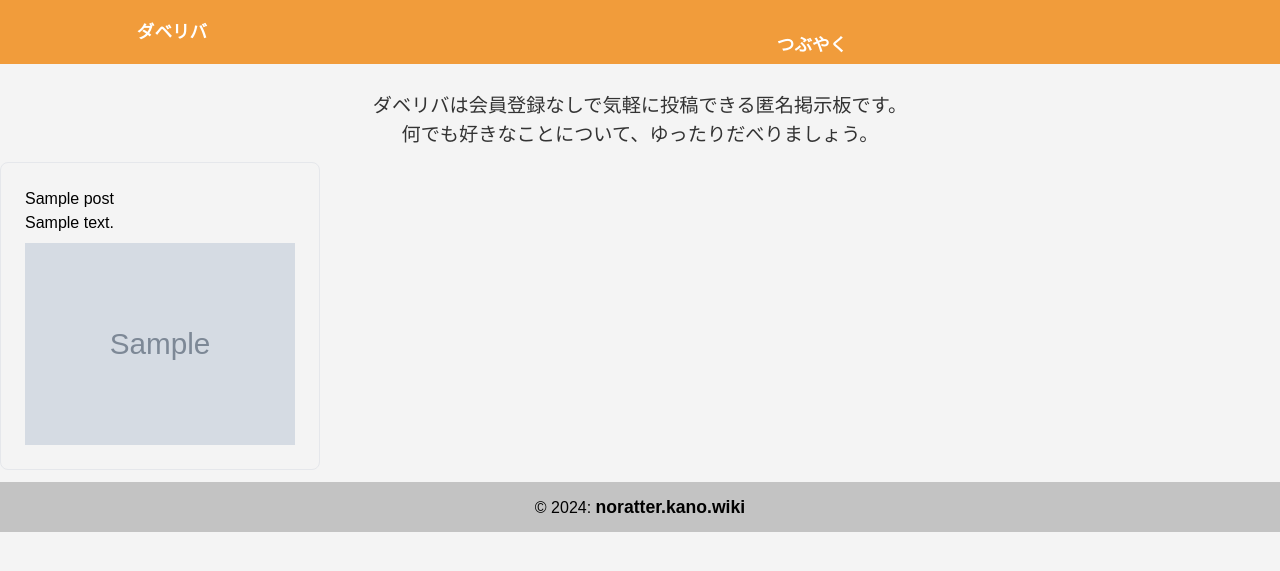
After one commit to SouthernMinami/daberiba, a PHP site: template Views/home.php in a window 1280 px wide. The commit adds this page. Shown: the top 571 px of the page. Run offline with PHP 8.4, Linux system fonts and the light colour scheme; the template is opened without the code that fills it: most values are stand-ins (such as "Sample title", 1, 10 or a date in 2020); grey boxes marked "Sample" are stand-in pictures; some libraries are stand-ins or nearby versions.

Commit message:
Feat: メインスレッドの仮一覧を表示

```diff
--- a/Database/DataAccess/Implementations/PostDAOImpl.php
+++ b/Database/DataAccess/Implementations/PostDAOImpl.php
@@ -115,7 +115,7 @@ class PostDAOImpl implements PostDAO
     {
         $mysqli = DatabaseManager::getMysqliConnection();
 
-        $query = "SELECT * FROM posts LIMIT ?, ? WHERE parent_id IS NULL";
+        $query = "SELECT * FROM posts WHERE parent_id < 1 LIMIT ?, ?";
 
         $results = $mysqli->prepareAndFetchAll($query, 'ii', [$offset, $limit]);
 
@@ -132,5 +132,4 @@ class PostDAOImpl implements PostDAO
 
         return $results === null ? [] : $this->resultToPosts($results);
     }
-
 }
--- /dev/null
+++ b/Views/component/postCard.php
@@ -0,0 +1,7 @@
+<div class="max-w-sm my-3 p-6 border rounded-lg card" style="width: 20rem;">
+    <div class="card-body">
+        <h2 class="card-title"><?= htmlspecialchars($post->getTitle()) ?></h2>
+        <h6 class="card-content mb-2 text-muted"><?= htmlspecialchars($post->getContent()) ?></h6>
+        <img src="<?= htmlspecialchars($post->getThumbnailPath()) ?>" class="card-img-top" alt="...">
+    </div>
+</div>
--- /dev/null
+++ b/Views/home.php
@@ -0,0 +1,17 @@
+<d?php
+
+namespace Views;
+
+?>
+
+<div class="title-container">
+    <p class="page-description pt-6">ダベリバは会員登録なしで気軽に投稿できる匿名掲示板です。<br/> 何でも好きなことについて、ゆったりだべりましょう。</p>
+</div>
+
+<div class="container flex flex-col align-center">
+    <div class="flex flex-col align-center">
+        <?php foreach($posts as $post): ?>
+        <?php include 'component/postCard.php'; ?>
+        <?php endforeach; ?>
+    </div>
+</div>
--- a/Views/layout/header.php
+++ b/Views/layout/header.php
@@ -4,27 +4,25 @@
 <head>
     <meta charset="utf-8">
     <meta name="viewport" content="width=device-width, initial-scale=1">
+    <link rel="icon" href="../public/imgs/favicon.ico" type="image/x-icon">
+    <link rel="stylesheet" href="../public/css/style.css">
+    <script src="https://cdn.tailwindcss.com"></script>
 
-    <link rel="stylesheet" href="../public/css/style.css">
-    <link href="https://cdn.jsdelivr.net/npm/bootstrap@5.0.2/dist/css/bootstrap.min.css" rel="stylesheet"
-        crossorigin="anonymous">
-
-    <title>Computer Parts</title>
+    <title>ダベリバ</title>
 </head>
 
 <body>
     <header>
         <nav>
-            <ul className="navbar flex items-center w-full h-full space-x-4">
-                <li class="nav-item text-4xl font-bold text-white pb-2 pl-3 pr-2">
-                    <h1><a href="/" class="logo">Computer Parts</a></h1>
+            <ul>
+                <li class="text-white w-1/3">
+                    <h1><a href="/">ダベリバ</a></h1>
                 </li>
                 <div class="links">
-                    <li class="nav-item nav-link flex items-center justify-between text-slate-400">
-                        <p><a href="/update/part">update part</a></p>
+                    <li class="text-white p-4">
+                        <p><a href="/">つぶやく</a></p>
                     </li>
                 </div>
-
             </ul>
         </nav>
     </header>
--- a/public/index.php
+++ b/index.php
@@ -24,7 +24,6 @@ $routes = include 'Routing/routes.php';
 $path = parse_url($_SERVER['REQUEST_URI'], PHP_URL_PATH);
 // 先頭のスラッシュを削除
 $path = ltrim($path, '/');
-$path = $path === '' ? 'random/part' : $path;
 
 if (isset($routes[$path])) {
     $renderer = $routes[$path]();
--- a/public/css/style.css
+++ b/public/css/style.css
@@ -9,10 +9,11 @@ body {
 header {
     display: flex;
     width: 100%;
-    height: 80px;
+    height: 4rem;
     position: fixed;
     top: 0;
     left: 0;
+    background: #f19c3b;
 }
 
 nav {
```
Also changed, not shown: Routing/routes.php (+7 -82 lines).
